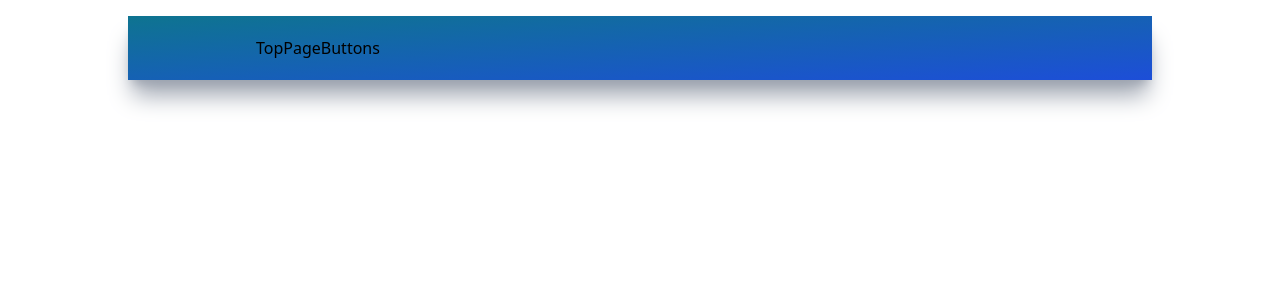
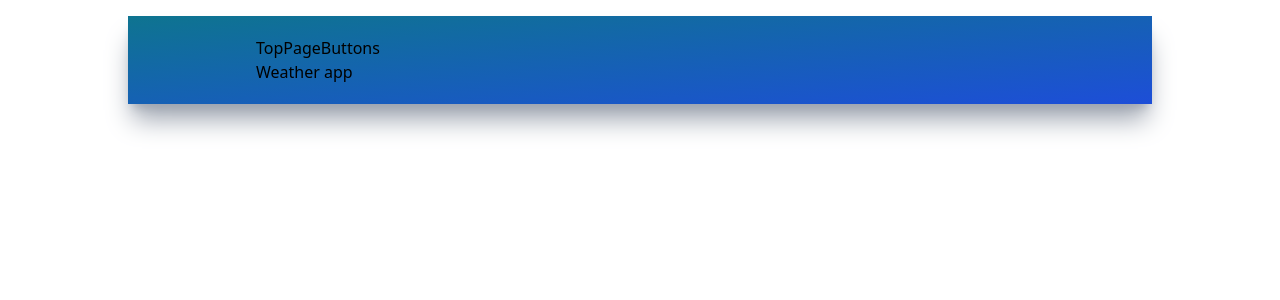
Before and after one commit to mcrzx/Weather-app, a React (Create React App) app: page / in a window 1280 px wide. Shown: the top 300 px of the page. Built offline with nearby package versions, Linux system fonts and the light colour scheme.

Commit message:
main page title

```diff
--- a/src/App.js
+++ b/src/App.js
@@ -6,6 +6,7 @@ function App() {
   return (
     <div className="mx-auto max-w-screen-lg mt-4 py-5 px-32 bg-gradient-to-br from-cyan-700 to-blue-700 h-fit shadow-xl shadow-gray-400">
      <TopPageButtons/>
+     <h1>Weather app</h1>
     </div>
   );
 }
```
